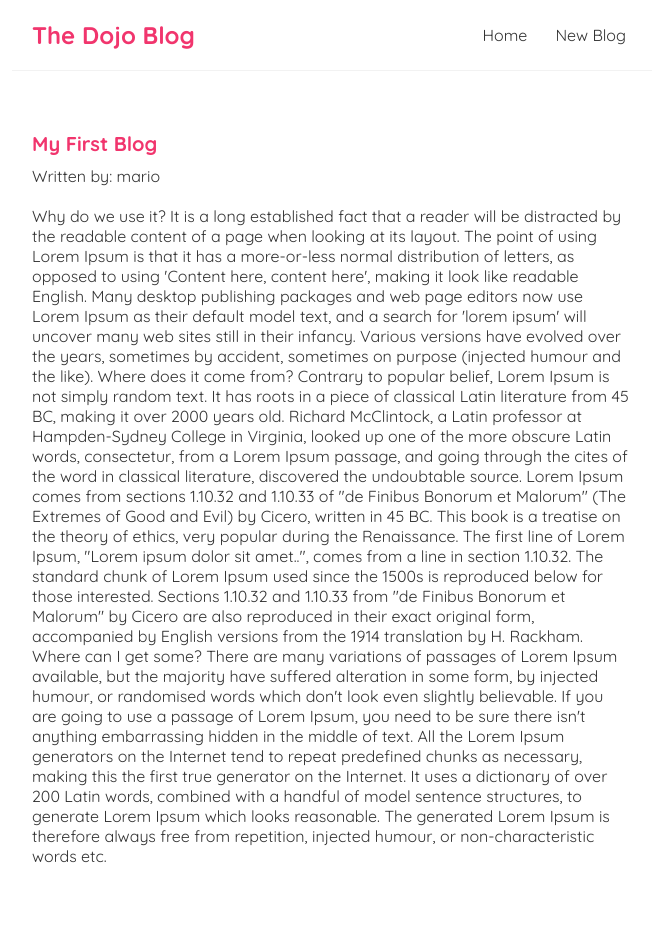
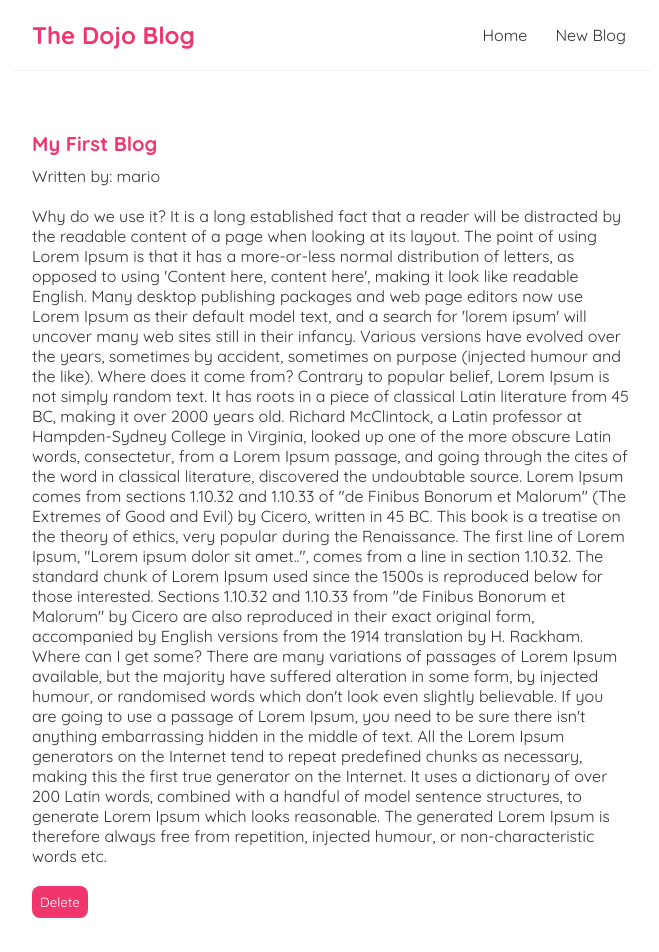
Before and after one commit to IsmatMahmood1/dojo-blog, a React (Create React App) app: page /blogs/1 in a window 1280 px wide. Shown: the top 952 px of the page, without its empty margins (308-967 px from the left). Built offline with nearby package versions, Linux system fonts and the light colour scheme; data requests are answered from the project's data file.

Commit message:
handleDelete added

```diff
--- a/src/components/BlogDetails.js
+++ b/src/components/BlogDetails.js
@@ -1,9 +1,18 @@
-import { useParams } from "react-router-dom"
+import { useHistory, useParams } from "react-router-dom"
 import { useFetch } from "./useFetch";
 
 export function BlogDetails () {
     const { id } = useParams();
-    const { data:blog, error, isPending} = useFetch('http://localhost:8000/blogs/'+ id)
+    const { data:blog, error, isPending} = useFetch('http://localhost:8000/blogs/'+ id);
+    const history = useHistory();
+
+    const handleDelete = () => {
+        fetch('http://localhost:8000/blogs/' + blog.id,{
+            method: 'DELETE'
+        }).then(()=>{
+            history.push('/');
+        })
+    }
     return (
         <div className='blog-details'>
             { isPending && <div>Loading...</div>}
@@ -13,6 +22,7 @@
                     <h2>{ blog.title }</h2>
                     <p>Written by: { blog.author }</p>
                     <div>{ blog.body }</div>
+                    <button onClick={handleDelete}>Delete</button>
                 </article>
                 )}
         </div>
--- a/src/components/Create.js
+++ b/src/components/Create.js
@@ -1,10 +1,12 @@
-import { useState } from "react"
+import { useState } from "react";
+import { useHistory } from "react-router";
 
 export function Create() {
     const [title, setTitle] = useState('');
     const [body, setBody] = useState('');
     const [author, setAuthor] = useState('Mario');
     const [isPending, setIsPending] = useState(false);
+    const history = useHistory();
 
     const handleSubmit = (e) => {
         e.preventDefault();
@@ -14,8 +16,11 @@
             headers: { "Content-Type":"application/json" },
             body: JSON.stringify(blog)
         }).then(() => {console.log('new blog added');
-            setIsPending(false)
+            setIsPending(false);
+            // history.go(-1);
+            history.push('/'); //redirecting to the home page path
         })
+
     }
 
     return (
```
